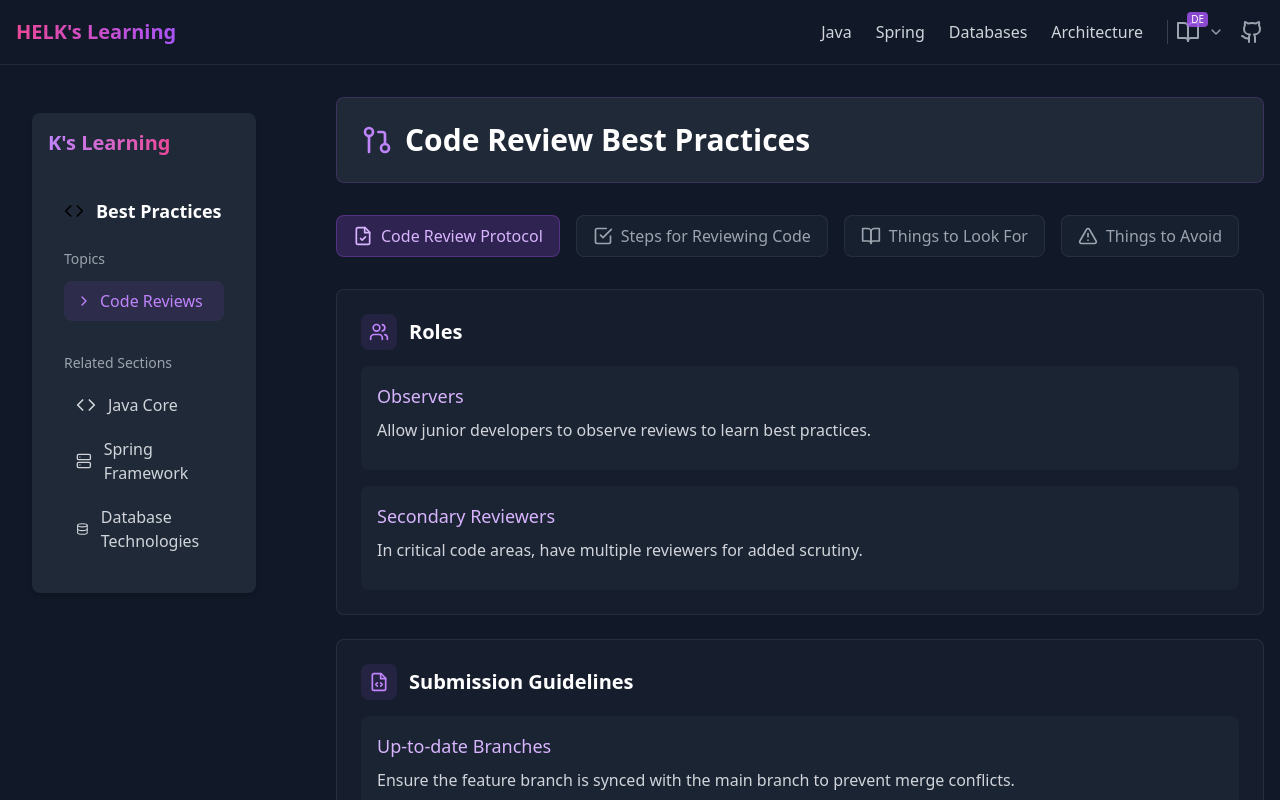
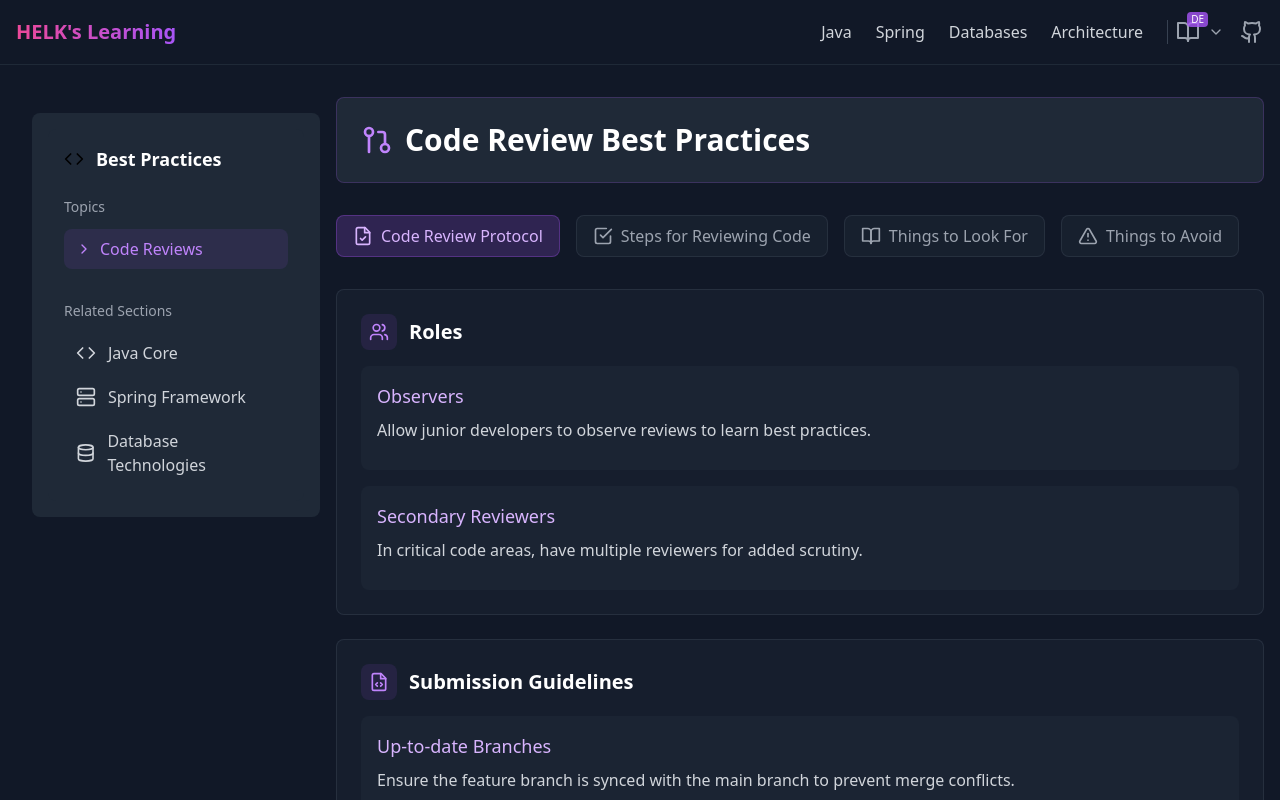
Before and after one commit to Hamza-EL-KHATIB/spring-learning-platform, a React (Create React App) app: page /#/best-practices/code-reviews in a window 1280 px wide. Shown: the top 800 px of the page. Built offline with nearby package versions, Linux system fonts and the light colour scheme.

Commit message:
feat: updates

```diff
--- a/src/components/layout/Sidebar.js
+++ b/src/components/layout/Sidebar.js
@@ -90,8 +90,6 @@ const Sidebar = () => {
 
     const currentGroup = navigationGroups[section];
 
-    if (!currentGroup) return null;
-
     return (
         <>
             {/* Sidebar Toggle Button for Mobile - At Bottom Right */}
@@ -104,24 +102,17 @@ const Sidebar = () => {
                 </button>
             </div>
 
-            {/* Sidebar Content */}
-            <div className={
-                `fixed inset-y-0 left-0 z-40 w-64 p-4 transition-transform duration-300 bg-gray-900 lg:static lg:translate-x-0
-                ${isSidebarOpen ? 'translate-x-0' : '-translate-x-full'} lg:block`
-            }>
-                <div className="h-full flex flex-col bg-gray-800 rounded-lg p-4 shadow-md">
-                    <div className="flex items-center justify-between mb-6">
-                        <h2 className="text-xl font-bold text-transparent bg-clip-text bg-gradient-to-r from-purple-400 to-pink-500">
-                            K's Learning
-                        </h2>
+            {/* Sidebar Content - Always Visible on Larger Screens */}
+            <div className={`lg:block ${isSidebarOpen ? 'block' : 'hidden'} lg:static fixed inset-y-0 left-0 z-40 w-80 p-4 transition-transform duration-300 bg-gray-900 lg:translate-x-0 lg:shadow-none shadow-md`}>
+                <div className="h-full flex flex-col bg-gray-800 rounded-lg p-4">
                         <button
                             className="lg:hidden text-white"
                             onClick={() => setIsSidebarOpen(false)}
                         >
                             <X className="w-6 h-6" />
                         </button>
-                    </div>
 
+                    {currentGroup && (
                         <div className="bg-gray-800 rounded-lg p-4">
                             {/* Section Title */}
                             <div className="flex items-center space-x-3 mb-6">
@@ -176,6 +167,7 @@ const Sidebar = () => {
                                 </nav>
                             </div>
                         </div>
+                    )}
                 </div>
             </div>
 
```
Lines whose indentation alone changed are shown as unchanged.
